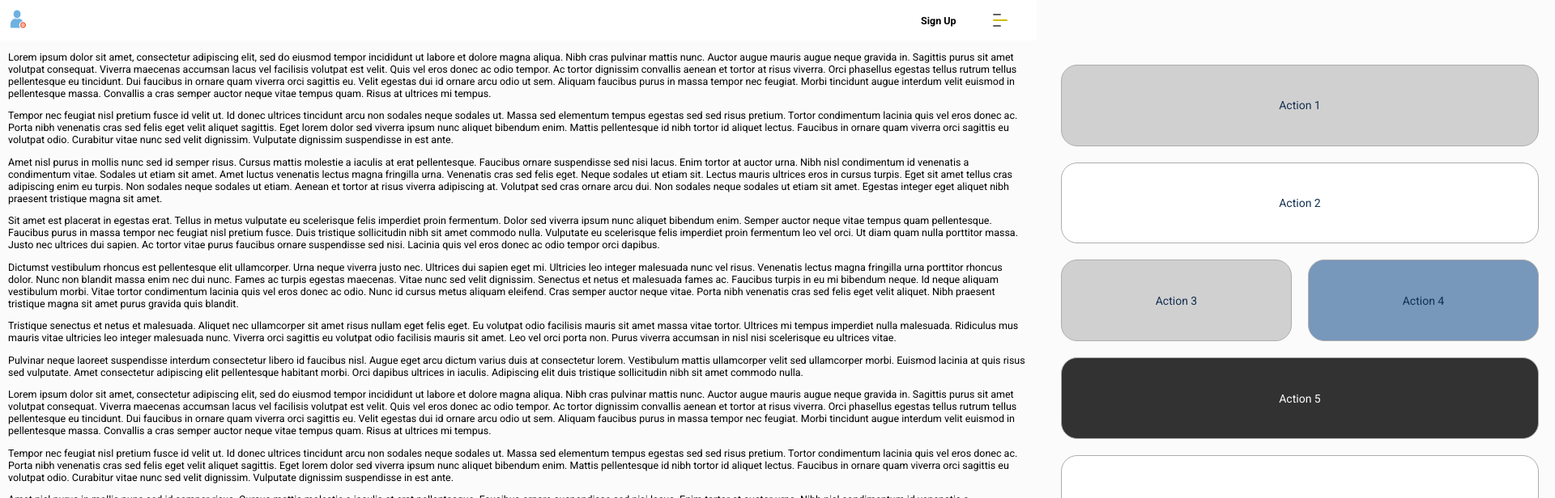
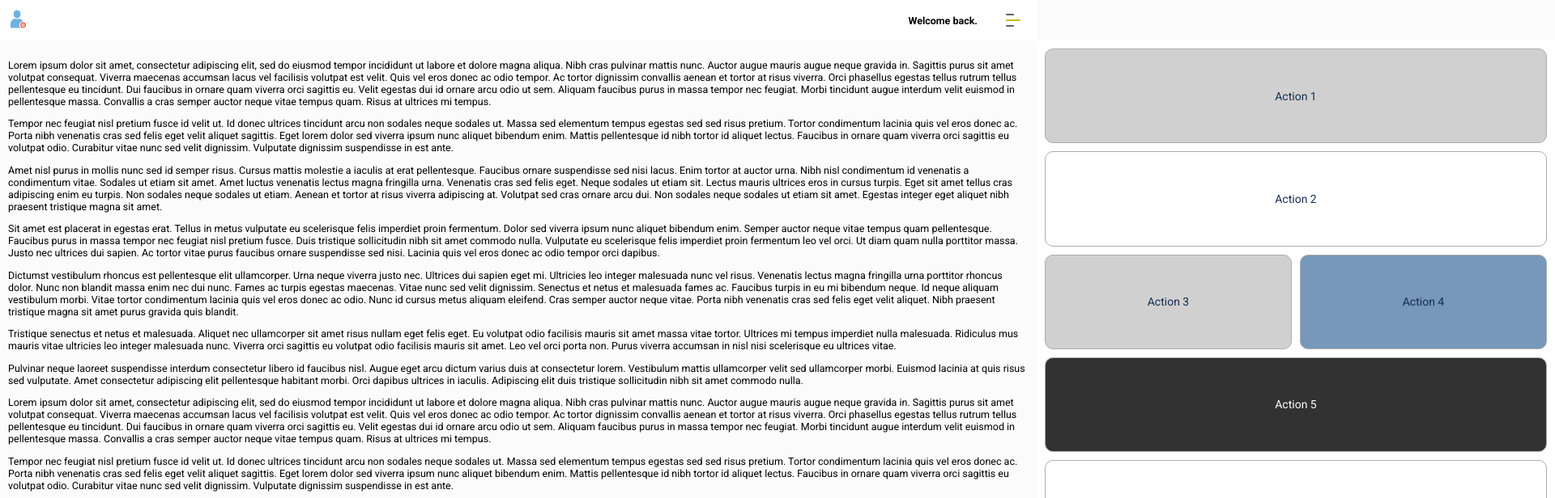
Before and after one commit to mattjholmes87/management, a React (Create React App) app: page /login in a window 1280 px wide. Shown: the top 616 px of the page at 81% size, 1920 px wide, since content can reach past the window. Built offline with nearby package versions, Linux system fonts and the light colour scheme.

Commit message:
css reduced all layers and movement from nav fixed

```diff
--- a/src/App.css
+++ b/src/App.css
@@ -28,9 +28,9 @@ body {
   background-color: #ffffff;
   height: 50px;
   align-items: center;
-  position: sticky;
+  position: fixed;
   top: 0px;
-  z-index: 101;
+  z-index: 1;
 }
 .navBoxWrap .logoBox {
   background-color: inherit;
@@ -63,10 +63,10 @@ body {
   background-color: inherit;
   font-family: "Roboto", sans-serif;
   margin: 7px 3px 7px 5px;
-  width: 40px;
+  width: 30px;
   position: relative;
   top: 7px;
-  right: 6px;
+  right: 0px;
 }
 .navBoxWrap .rightNavBox .menuBox .closeIcon {
   height: 30px;
@@ -115,9 +115,9 @@ body {
   background-color: inherit;
   position: relative;
   padding-left: 10px;
-  padding-right: 10px;
+  padding-right: 30px;
   font-size: 2rem;
-  width: 100px;
+  width: auto;
   display: flex;
   align-items: center;
   justify-content: center;
@@ -134,78 +134,60 @@ body {
   font-size: 1.4rem;
 }
 
-.hamburgerMenuWrap.off {
-  color: #133051;
+.hamburgerMenuWrap {
+  background-color: #133051;
+  height: calc(100vh - 50px);
+  position: fixed;
+  top: 50px;
+  width: 100%;
+  color: #ffffff;
 }
-
-.hamburgerMenuWrap {
+.hamburgerMenuWrap .hamburgerMenu {
   font-family: "Roboto", sans-serif;
   font-size: 4rem;
   color: #ffffff;
-  position: absolute;
-  height: 100%;
-  z-index: 100;
-}
-.hamburgerMenuWrap .hamburgerMenu {
-  background-color: #133051;
-  padding: 30px;
-  width: 100vw;
+  padding: 20px;
 }
 .hamburgerMenuWrap .hamburgerMenu .link {
   text-decoration: none;
-  color: white;
-  font-size: 1.4rem;
+  color: #ffffff;
 }
 .hamburgerMenuWrap .hamburgerMenu .link:hover {
   color: #cdbd0e;
   font-weight: 500;
 }
-.hamburgerMenuWrap .hamburgerMenu.on {
-  position: absolute;
-  left: 100%;
+
+.hamburgerMenuWrap.on {
   transition: transform 1.2s cubic-bezier(0.325, 1, 0.22, 1);
-  transform: translateX(-100%);
-  width: 100%;
-  height: 100%;
-}
-.hamburgerMenuWrap .hamburgerMenu.off {
-  position: absolute;
-  right: -100%;
-  transition: transform 1.2s cubic-bezier(0.325, 1, 0.22, 1);
-  width: 100%;
-  height: 100%;
-  z-index: -1;
+  transform: translateX(0%);
+  left: 0%;
 }
 
-.hamburgerMenuWrap.tools {
-  margin: 0px;
+.hamburgerMenuWrap.off {
+  transition: transform 1.2s cubic-bezier(0.325, 1, 0.22, 1);
+  transform: translateX(100%);
+  right: 0%;
+}
+
+.toolbarWrap {
+  background-color: rgb(197, 197, 197);
+  height: calc(100vh - 50px);
+  position: fixed;
   width: 50%;
-  left: 50%;
+  top: 50px;
 }
-.hamburgerMenuWrap.tools .hamburgerMenu.tools {
-  background-color: transparent;
-  padding: 0px;
-}
-.hamburgerMenuWrap.tools .hamburgerMenu.tools .toolBarMenuBox {
-  display: flex;
-  flex-direction: column;
-  justify-content: space-between;
-  height: 100%;
-  background-color: transparent;
-  width: calc(100% - 10px);
-}
-.hamburgerMenuWrap.tools .hamburgerMenu.tools .toolBarMenuBox .toolBarMenu {
-  height: 100%;
-  width: calc(100% - 40px);
+.toolbarWrap .toolbarMenu {
+  height: calc(100% - 20px);
+  width: calc(100% - 20px);
   font-size: 1.4rem;
   display: grid;
   grid-template-columns: 1fr 1fr;
-  grid-template-rows: 1fr 1fr 1fr 1fr 1.5fr;
-  grid-gap: 20px;
-  margin: 30px;
+  grid-template-rows: 1fr 1fr 1fr 1fr 1.5fr auto;
+  grid-gap: 10px;
+  margin: 10px;
 }
-.hamburgerMenuWrap.tools .hamburgerMenu.tools .toolBarMenuBox .toolBarMenu .toolBox {
-  border-radius: 20px;
+.toolbarWrap .toolbarMenu .toolBox {
+  border-radius: 10px;
   color: #133051;
   height: 100%;
   width: 100%;
@@ -215,35 +197,35 @@ body {
   align-items: center;
   font: inherit;
 }
-.hamburgerMenuWrap.tools .hamburgerMenu.tools .toolBarMenuBox .toolBarMenu .toolBox.one {
+.toolbarWrap .toolbarMenu .toolBox.one {
   grid-column-start: 1;
   grid-column-end: 3;
   grid-row-start: 1;
   grid-row-end: 2;
   background-color: #d1d0d0;
 }
-.hamburgerMenuWrap.tools .hamburgerMenu.tools .toolBarMenuBox .toolBarMenu .toolBox.two {
+.toolbarWrap .toolbarMenu .toolBox.two {
   grid-column-start: 1;
   grid-column-end: 3;
   grid-row-start: 2;
   grid-row-end: 3;
   background-color: #ffffff;
 }
-.hamburgerMenuWrap.tools .hamburgerMenu.tools .toolBarMenuBox .toolBarMenu .toolBox.three {
+.toolbarWrap .toolbarMenu .toolBox.three {
   grid-column-start: 1;
   grid-column-end: 2;
   grid-row-start: 3;
   grid-row-end: 4;
   background-color: #d1d0d0;
 }
-.hamburgerMenuWrap.tools .hamburgerMenu.tools .toolBarMenuBox .toolBarMenu .toolBox.four {
+.toolbarWrap .toolbarMenu .toolBox.four {
   grid-column-start: 2;
   grid-column-end: 3;
   grid-row-start: 3;
   grid-row-end: 4;
   background-color: #7797bb;
 }
-.hamburgerMenuWrap.tools .hamburgerMenu.tools .toolBarMenuBox .toolBarMenu .toolBox.five {
+.toolbarWrap .toolbarMenu .toolBox.five {
   grid-column-start: 1;
   grid-column-end: 3;
   grid-row-start: 4;
@@ -251,52 +233,47 @@ body {
   background-color: #323232;
   color: #ffffff;
 }
-.hamburgerMenuWrap.tools .hamburgerMenu.tools .toolBarMenuBox .toolBarMenu .toolBox.six {
+.toolbarWrap .toolbarMenu .toolBox.six {
   grid-column-start: 1;
   grid-column-end: 3;
   grid-row-start: 5;
   grid-row-end: 6;
   background-color: #ffffff;
 }
-.hamburgerMenuWrap.tools .hamburgerMenu.tools .toolBarMenuBox .signOutBox {
-  margin: 30px;
-  margin-top: 0px;
-  margin-bottom: 20px;
+.toolbarWrap .toolbarMenu .signOutBox {
+  grid-column-start: 1;
+  grid-column-end: 3;
+  grid-row-start: 6;
+  grid-row-end: 7;
   font-size: 2rem;
-  width: calc(100% - 40px);
   padding: 10px;
   color: #3e3e3e;
   font-weight: 800;
 }
-.hamburgerMenuWrap.tools .hamburgerMenu.tools .toolBarMenuBox .signOutBox .link {
+.toolbarWrap .toolbarMenu .signOutBox .link {
   display: flex;
   color: #616161;
   align-self: center;
 }
-.hamburgerMenuWrap.tools .hamburgerMenu.tools .toolBarMenuBox .signOutBox:hover .link {
+.toolbarWrap .toolbarMenu .signOutBox:hover .link {
   color: #cdbd0e;
 }
-.hamburgerMenuWrap.tools .hamburgerMenu.tools.on {
-  width: 100%;
-  height: 100%;
-  height: calc(100% - 50px);
+
+.toolbarWrap.on {
+  background-color: #ffffff;
   transition: transform 1.2s cubic-bezier(0.325, 1, 0.22, 1);
-  transform: translateX(-100%);
-}
-.hamburgerMenuWrap.tools .hamburgerMenu.tools.off {
-  width: 100%;
-  height: 100%;
-  height: calc(100% - 50px);
-  transition: transform 1.2s cubic-bezier(0.325, 1, 0.22, 1);
-  right: -100%;
+  transform: translateX(0%);
+  left: 50%;
 }
 
-.hamburgerMenuWrap.tools.off {
-  right: 200%;
-  color: #133051;
+.toolbarWrap.off {
+  background-color: #ffffff;
+  transition: transform 1.2s cubic-bezier(0.325, 1, 0.22, 1);
+  transform: translateX(100%);
+  right: 0%;
 }
 
-.loginBoxWrap {
+.signupBoxWrap {
   font-size: 2rem;
   background-color: #ffffff;
   font-family: "Roboto", sans-serif;
@@ -306,11 +283,12 @@ body {
   display: grid;
   grid-template-columns: 1fr 1fr 1fr;
   grid-template-rows: auto auto;
-  position: absolute;
+  position: fixed;
+  top: 50px;
   transition: transform 1.5s cubic-bezier(0.325, 1, 0.22, 1);
   transform: translateY(-150%);
 }
-.loginBoxWrap .loginBox {
+.signupBoxWrap .loginBox {
   font-size: 5rem;
   grid-column-start: 1;
   grid-column-end: 4;
@@ -318,10 +296,10 @@ body {
   grid-row-end: 2;
   margin-top: 20px;
 }
-.loginBoxWrap .loginBox h2 {
+.signupBoxWrap .loginBox h2 {
   font-size: 1.2rem;
 }
-.loginBoxWrap .signUpBox {
+.signupBoxWrap .signUpBox {
   grid-column-start: 1;
   grid-column-end: 4;
   grid-row-start: 2;
@@ -329,18 +307,19 @@ body {
   margin-top: 20px;
   margin-bottom: 20px;
 }
-.loginBoxWrap .signUpBox h2 {
+.signupBoxWrap .signUpBox h2 {
   font-size: 1.2rem;
 }
 
-.loginBoxWrap.on {
+.signupBoxWrap.on {
   font-size: 2rem;
   font-family: "Roboto", sans-serif;
   width: 100%;
   display: grid;
   grid-template-columns: 1fr 1fr 1fr;
   grid-template-rows: auto auto;
-  position: absolute;
+  position: fixed;
+  top: 50px;
   transition: transform 1.5s cubic-bezier(0.325, 1, 0.22, 1);
   transform: translateY(0%);
 }
@@ -351,4 +330,7 @@ body {
   width: calc(100% - 20px);
   height: 100%;
   transition: position 0.66s ease-out;
+  position: absolute;
+  top: 50px;
+  z-index: -1;
 }/*# sourceMappingURL=App.css.map */
--- a/src/App.scss
+++ b/src/App.scss
@@ -17,19 +17,9 @@ body {
 .masterWrap {
   height: 100%;
 }
-// .intro {
-//   font-family: "Roboto", sans-serif;
-// }
-// .daysBox {
-//   display: flex;
-//   flex-direction: row;
-//   padding: 10px;
-// }
-// .day {
-//   padding: 10px;
-// }
 
 // Top Nav Bar Style
+
 .navBoxWrap {
   display: flex;
   flex-direction: row;
@@ -38,9 +28,9 @@ body {
   background-color: #ffffff;
   height: 50px;
   align-items: center;
-  position: sticky;
+  position: fixed;
   top: 0px;
-  z-index: 101;
+  z-index: 1;
 
   .logoBox {
     background-color: inherit;
@@ -73,10 +63,10 @@ body {
       background-color: inherit;
       font-family: "Roboto", sans-serif;
       margin: 7px 3px 7px 5px;
-      width: 40px;
+      width: 30px;
       position: relative;
       top: 7px;
-      right: 6px;
+      right: 0px;
       .closeIcon {
         height: 30px;
         width: 30px;
@@ -132,9 +122,9 @@ body {
       background-color: inherit;
       position: relative;
       padding-left: 10px;
-      padding-right: 10px;
+      padding-right: 30px;
       font-size: 2rem;
-      width: 100px;
+      width: auto;
       display: flex;
       align-items: center;
       justify-content: center;
@@ -153,79 +143,61 @@ body {
   }
 }
 
-//Hamburger Menu (logged out)
-.hamburgerMenuWrap.off {
-  // width: 0px;
-  color: #133051;
-}
+//Hamburger Menu
+
 .hamburgerMenuWrap {
+  background-color: #133051;
+  height: calc(100vh - 50px);
+  position: fixed;
+  top: 50px;
+  width: 100%;
+  color: #ffffff;
+  .hamburgerMenu {
     font-family: "Roboto", sans-serif;
     font-size: 4rem;
     color: #ffffff;
-  position: absolute;
-  height: 100%;
-  z-index: 100;
-  .hamburgerMenu {
-    background-color: #133051;
-    padding: 30px;
-    width: 100vw;
-
+    padding: 20px;
     .link {
       text-decoration: none;
-      color: white;
-      font-size: 1.4rem;
+      color: #ffffff;
     }
     .link:hover {
       color: #cdbd0e;
       font-weight: 500;
     }
   }
-  .hamburgerMenu.on {
-    position: absolute;
-    left: 100%;
+}
+.hamburgerMenuWrap.on {
   transition: transform 1.2s cubic-bezier(0.325, 1, 0.22, 1);
-    transform: translateX(-100%);
-    width: 100%;
-    height: 100%;
+  transform: translateX(0%);
+  left: 0%;
 }
-  .hamburgerMenu.off {
-    position: absolute;
-    right: -100%;
+.hamburgerMenuWrap.off {
   transition: transform 1.2s cubic-bezier(0.325, 1, 0.22, 1);
-    width: 100%;
-    height: 100%;
-    z-index: -1;
-  }
+  transform: translateX(100%);
+  right: 0%;
 }
 
-//Hamburger Menu (logged in)
-.hamburgerMenuWrap.tools {
-  margin: 0px;
+//Toolbar Menu (logged in)
+
+.toolbarWrap {
+  background-color: rgb(197, 197, 197);
+  height: calc(100vh - 50px);
+  position: fixed;
   width: 50%;
-  left: 50%;
-  .hamburgerMenu.tools {
-    background-color: transparent;
-    padding: 0px;
-
-    .toolBarMenuBox {
-      display: flex;
-      flex-direction: column;
-      justify-content: space-between;
-      height: calc(100%);
-      background-color: transparent;
-      width: calc(100% - 10px);
-      .toolBarMenu {
-        height: 100%;
-        width: calc(100% - 40px);
+  top: 50px;
+  .toolbarMenu {
+    height: calc(100% - 20px);
+    width: calc(100% - 20px);
     font-size: 1.4rem;
     display: grid;
     grid-template-columns: 1fr 1fr;
-        grid-template-rows: 1fr 1fr 1fr 1fr 1.5fr;
-        grid-gap: 20px;
-        margin: 30px;
+    grid-template-rows: 1fr 1fr 1fr 1fr 1.5fr auto;
+    grid-gap: 10px;
+    margin: 10px;
 
     .toolBox {
-          border-radius: 20px;
+      border-radius: 10px;
       color: #133051;
       height: 100%;
       width: 100%;
@@ -278,13 +250,12 @@ body {
       grid-row-end: 6;
       background-color: #ffffff;
     }
-      }
     .signOutBox {
-        margin: 30px;
-        margin-top: 0px;
-        margin-bottom: 20px;
+      grid-column-start: 1;
+      grid-column-end: 3;
+      grid-row-start: 6;
+      grid-row-end: 7;
       font-size: 2rem;
-        width: calc(100% - 40px);
       padding: 10px;
       color: #3e3e3e;
       font-weight: 800;
@@ -301,30 +272,22 @@ body {
     }
   }
 }
-  .hamburgerMenu.tools.on {
-    width: 100%;
-    height: 100%;
-    height: calc(100% - 50px);
+.toolbarWrap.on {
+  background-color: #ffffff;
   transition: transform 1.2s cubic-bezier(0.325, 1, 0.22, 1);
-    transform: translateX(-100%);
+  transform: translateX(0%);
+  left: 50%;
 }
-  .hamburgerMenu.tools.off {
-    width: 100%;
-    height: 100%;
-    height: calc(100% - 50px);
+.toolbarWrap.off {
+  background-color: #ffffff;
   transition: transform 1.2s cubic-bezier(0.325, 1, 0.22, 1);
-    right: -100%;
-  }
+  transform: translateX(100%);
+  right: 0%;
 }
 
-.hamburgerMenuWrap.tools.off {
-  // width: 0px;
-  right: 200%;
-  color: #133051;
-}
-//Login / Sign-Up Menu
+//Sign-Up Menu
 
-.loginBoxWrap {
+.signupBoxWrap {
   font-size: 2rem;
   background-color: #ffffff;
   font-family: "Roboto", sans-serif;
@@ -334,7 +297,8 @@ body {
   display: grid;
   grid-template-columns: 1fr 1fr 1fr;
   grid-template-rows: auto auto;
-  position: absolute;
+  position: fixed;
+  top: 50px;
   transition: transform 1.5s cubic-bezier(0.325, 1, 0.22, 1);
   transform: translateY(-150%);
 
@@ -362,25 +326,43 @@ body {
   }
 }
 
-.loginBoxWrap.on {
+.signupBoxWrap.on {
   font-size: 2rem;
   font-family: "Roboto", sans-serif;
   width: 100%;
   display: grid;
   grid-template-columns: 1fr 1fr 1fr;
   grid-template-rows: auto auto;
-  position: absolute;
+  position: fixed;
+  top: 50px;
   transition: transform 1.5s cubic-bezier(0.325, 1, 0.22, 1);
   transform: translateY(0%);
 }
 
+// Main Body
 .bodyWrap {
   font-size: 2rem;
   margin: 10px;
   width: calc(100% - 20px);
   height: 100%;
   transition: position 0.66s ease-out;
+  position: absolute;
+  top: 50px;
+  z-index: -1;
 }
+
+// .intro {
+//   font-family: "Roboto", sans-serif;
+// }
+// .daysBox {
+//   display: flex;
+//   flex-direction: row;
+//   padding: 10px;
+// }
+// .day {
+//   padding: 10px;
+// }
+
 @media screen and (min-width: 300px) {
 }
 
--- a/src/components/Interface.jsx
+++ b/src/components/Interface.jsx
@@ -1,8 +1,9 @@
-import React, { useState } from "react";
+import React, { useEffect, useState } from "react";
 import NavBar from "./NavBar";
 import HomeBody from "./HomeBody";
 
 const Interface = () => {
+  const [scrollPosition, setScrollPosition] = useState();
   const [state, setState] = useState({
     hamburger: false,
     signUp: false,
@@ -12,7 +13,7 @@ const Interface = () => {
     let copyState = { ...state };
     copyState[input] = !copyState[input];
     setState(copyState);
-    console.log(state);
+    console.log(state, scrollPosition);
   };
 
   const getAddress = () => {
@@ -20,18 +21,30 @@ const Interface = () => {
     setState({ ...state, address });
   };
 
+  const handleScroll = () => {
+    const position = window.scrollY;
+    setScrollPosition(position);
+  };
+
+  useEffect(() => {
+    window.addEventListener("scroll", handleScroll, { passive: true });
+
+    return () => {
+      window.removeEventListener("scroll", handleScroll);
+    };
+  });
+
   return (
     <>
-      <div className="masterWrap">
       <NavBar
         menuToggle={menuToggle}
         hamburger={state.hamburger}
         getAddress={getAddress}
         address={state.address}
         signUp={state.signUp}
+        scrollPosition={state.scrollPosition}
       />
       <HomeBody />
-      </div>
     </>
   );
 };
--- a/src/components/NavBar.jsx
+++ b/src/components/NavBar.jsx
@@ -3,7 +3,7 @@ import { Route, Routes } from "react-router-dom";
 import NavLinks from "./NavLinks";
 import ToolBar from "./ToolBar";
 import logo from "../images/logo.png";
-import Login from "./Login";
+import SignUp from "./SignUp";
 
 const Nav = ({ menuToggle, hamburger, getAddress, signUp }) => {
   return (
@@ -13,6 +13,18 @@ const Nav = ({ menuToggle, hamburger, getAddress, signUp }) => {
           <img src={logo} className="logoImage" alt="logo" />
         </div>
         <div className="rightNavBox">
+          <Routes>
+            <Route
+              path="/login"
+              element={
+                <div className="loginDropDown">
+                  <h2>Welcome back.</h2>
+                </div>
+              }
+            />
+            <Route
+              path="/"
+              element={
                 <div
                   className={`loginDropDown ${signUp ? "on" : "off"}`}
                   onClick={() => {
@@ -21,6 +33,10 @@ const Nav = ({ menuToggle, hamburger, getAddress, signUp }) => {
                 >
                   <h2>Sign Up</h2>
                 </div>
+              }
+            />
+          </Routes>
+
           <div
             className="menuBox"
             onClick={() => {
@@ -43,7 +59,13 @@ const Nav = ({ menuToggle, hamburger, getAddress, signUp }) => {
           </div>
         </div>
       </div>
-      <Login signUp={signUp} hamburger={hamburger} />
+      <Routes>
+        <Route path="/login" element={""} />
+        <Route
+          path="/"
+          element={<SignUp signUp={signUp} hamburger={hamburger} />}
+        />
+      </Routes>
 
       <Routes>
         <Route
--- a/src/components/NavLinks.jsx
+++ b/src/components/NavLinks.jsx
@@ -4,7 +4,7 @@ import { Link } from "react-router-dom";
 const NavLinks = ({ hamburger, getAddress }) => {
   return (
     <div className={`hamburgerMenuWrap ${hamburger ? "on" : "off"}`}>
-      <div className={`hamburgerMenu ${hamburger ? "on" : "off"}`}>
+      <div className={`hamburgerMenu`}>
         <div>
           <p>
             <Link
--- a/src/components/Login.jsx
+++ b/src/components/SignUp.jsx
@@ -4,7 +4,7 @@ import Input from "./Input";
 const Login = ({ signUp }) => {
   return (
     <>
-      <div className={`loginBoxWrap ${signUp ? "on" : "off"}`}>
+      <div className={`signupBoxWrap ${signUp ? "on" : "off"}`}>
         <div className="loginBox">
           <div className="loginSection">
             <h2>Login</h2>
--- a/src/components/ToolBar.jsx
+++ b/src/components/ToolBar.jsx
@@ -1,19 +1,16 @@
 import React from "react";
 import { Link } from "react-router-dom";
 
-const ToolBar = ({ hamburger, menuToggle, signUp }) => {
+const ToolBar = ({ hamburger, menuToggle }) => {
   return (
-    <div className={`hamburgerMenuWrap tools ${hamburger ? "on" : "off"}`}>
-      <div className={`hamburgerMenu tools ${hamburger ? "on" : "off"}`}>
-        <div className="toolBarMenuBox">
-          <div className="toolBarMenu">
+    <div className={`toolbarWrap ${hamburger ? "on" : "off"}`}>
+      <div className="toolbarMenu">
         <div className="toolBox one">Action 1</div>
         <div className="toolBox two">Action 2</div>
         <div className="toolBox three">Action 3</div>
         <div className="toolBox four">Action 4</div>
         <div className="toolBox five">Action 5</div>
         <div className="toolBox six">Action 6</div>
-          </div>
         <div className="signOutBox">
           <Link
             to="/"
@@ -28,7 +25,6 @@ const ToolBar = ({ hamburger, menuToggle, signUp }) => {
         </div>
       </div>
     </div>
-    </div>
   );
 };
 
```
Also changed, not shown: 1 other file (tests, documents, lock files or other folders). Lines whose indentation alone changed are shown as unchanged.
